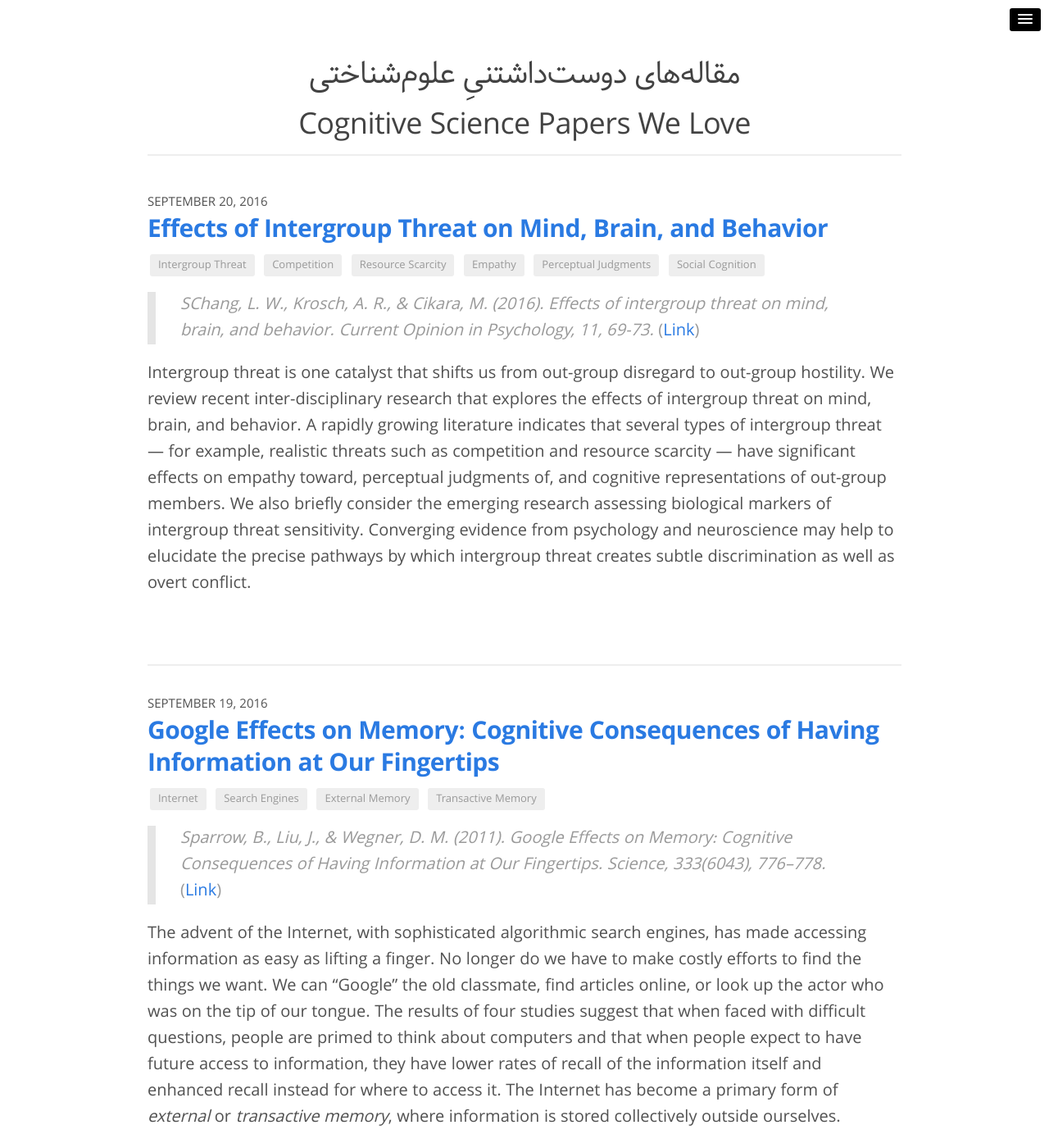
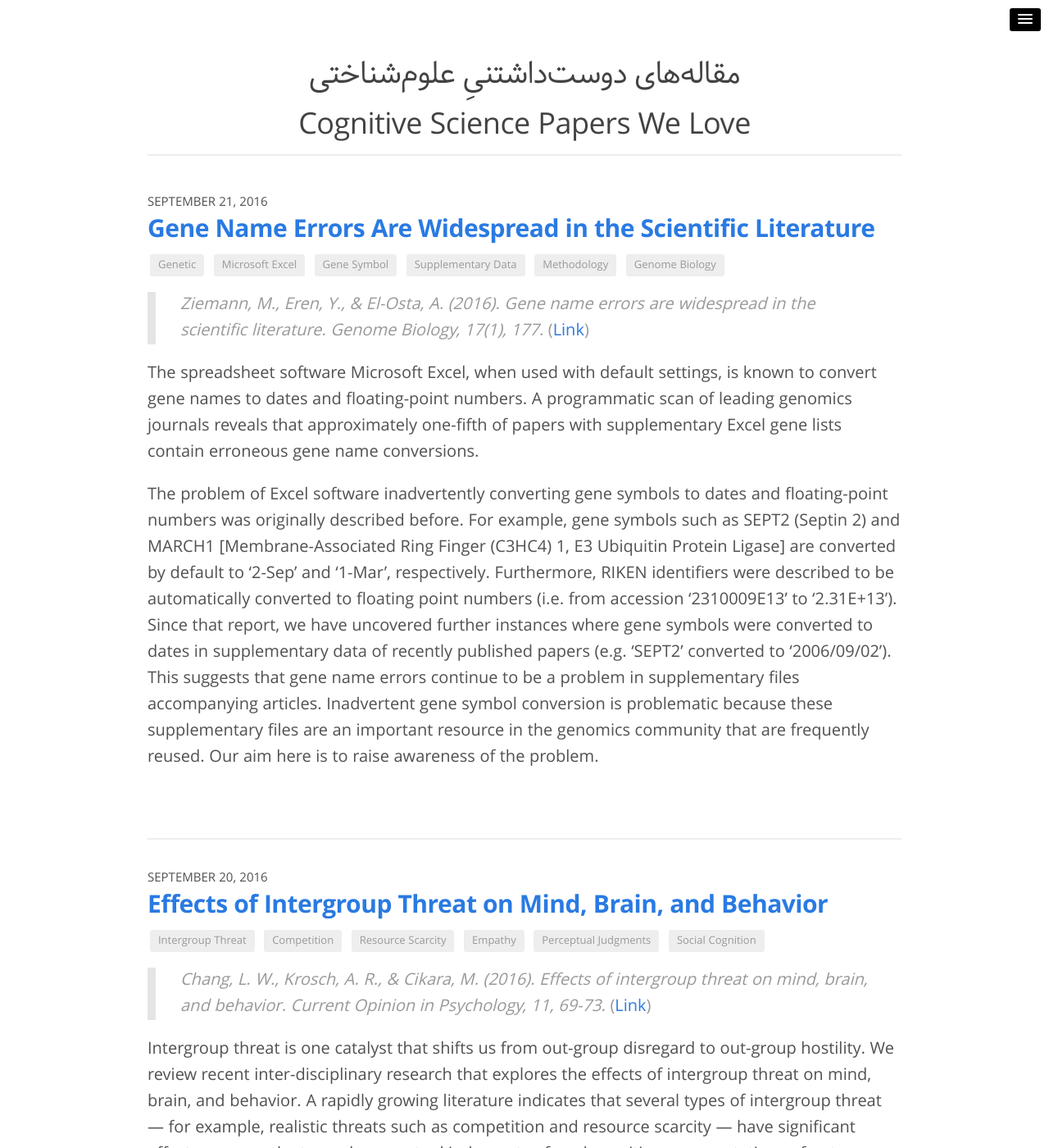
Before and after one commit to morteza/cog.onto.ir, a Jekyll site: the page built from index.html, in a window 1280 px wide and 1400 px high. Shown: the whole window at 82% size. Built offline with Jekyll 4.4.1, drawn with Linux system fonts in a browser that asks for light colours; nearby versions of some CDN libraries; the list of posts is cut into pages by our own code.

Commit message:
New article on erroneous gene names (Ziemann et al., 2016), and fix typo.

```diff
--- a/_posts/2016-09-20-chang_et_al_2016.md
+++ b/_posts/2016-09-20-chang_et_al_2016.md
@@ -18,7 +18,7 @@ tags:
   - Social Cognition
 ---
 
-> *SChang, L. W., Krosch, A. R., & Cikara, M. (2016). Effects of intergroup threat on mind, brain, and behavior. Current Opinion in Psychology, 11, 69-73.* ([Link](http://www.sciencedirect.com/science/article/pii/S2352250X1630077X))
+> *Chang, L. W., Krosch, A. R., & Cikara, M. (2016). Effects of intergroup threat on mind, brain, and behavior. Current Opinion in Psychology, 11, 69-73.* ([Link](http://www.sciencedirect.com/science/article/pii/S2352250X1630077X))
 
 
 Intergroup threat is one catalyst that shifts us from out-group disregard to out-group hostility. We review recent inter-disciplinary research that explores the effects of intergroup threat on mind, brain, and behavior. A rapidly growing literature indicates that several types of intergroup threat — for example, realistic threats such as competition and resource scarcity — have significant effects on empathy toward, perceptual judgments of, and cognitive representations of out-group members. We also briefly consider the emerging research assessing biological markers of intergroup threat sensitivity. Converging evidence from psychology and neuroscience may help to elucidate the precise pathways by which intergroup threat creates subtle discrimination as well as overt conflict.
--- /dev/null
+++ b/_posts/2016-09-21-ziemann_et_al_2016.md
@@ -0,0 +1,27 @@
+---
+title_fa:
+title: "Gene Name Errors Are Widespread in the Scientific Literature"
+layout: post_en
+date: '2016-09-21'
+date_fa:
+comments: true
+categories: article
+link: http://genomebiology.biomedcentral.com/articles/10.1186/s13059-016-1044-7
+doi: 10.1186/s13059-016-1044-7
+pmid: 27552985
+tags:
+- Genetic
+- Microsoft Excel
+- Gene Symbol
+- Supplementary Data
+- Methodology
+- Genome Biology
+---
+
+> *Ziemann, M., Eren, Y., & El-Osta, A. (2016). Gene name errors are widespread in the scientific literature. Genome Biology, 17(1), 177.* ([Link](http://genomebiology.biomedcentral.com/articles/10.1186/s13059-016-1044-7))
+
+
+The spreadsheet software Microsoft Excel, when used with default settings, is known to convert gene names to dates and floating-point numbers. A programmatic scan of leading genomics journals reveals that approximately one-fifth of papers with supplementary Excel gene lists contain erroneous gene name conversions.
+
+
+The problem of Excel software inadvertently converting gene symbols to dates and floating-point numbers was originally described before. For example, gene symbols such as SEPT2 (Septin 2) and MARCH1 [Membrane-Associated Ring Finger (C3HC4) 1, E3 Ubiquitin Protein Ligase] are converted by default to ‘2-Sep’ and ‘1-Mar’, respectively. Furthermore, RIKEN identifiers were described to be automatically converted to floating point numbers (i.e. from accession ‘2310009E13’ to ‘2.31E+13’). Since that report, we have uncovered further instances where gene symbols were converted to dates in supplementary data of recently published papers (e.g. ‘SEPT2’ converted to ‘2006/09/02’). This suggests that gene name errors continue to be a problem in supplementary files accompanying articles. Inadvertent gene symbol conversion is problematic because these supplementary files are an important resource in the genomics community that are frequently reused. Our aim here is to raise awareness of the problem.
```
